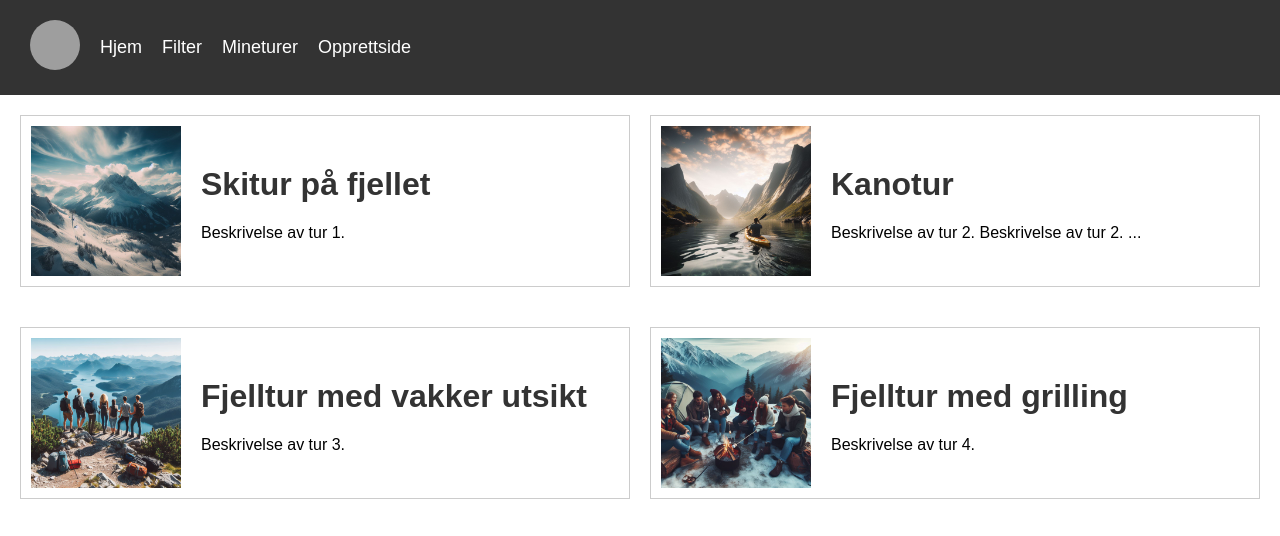
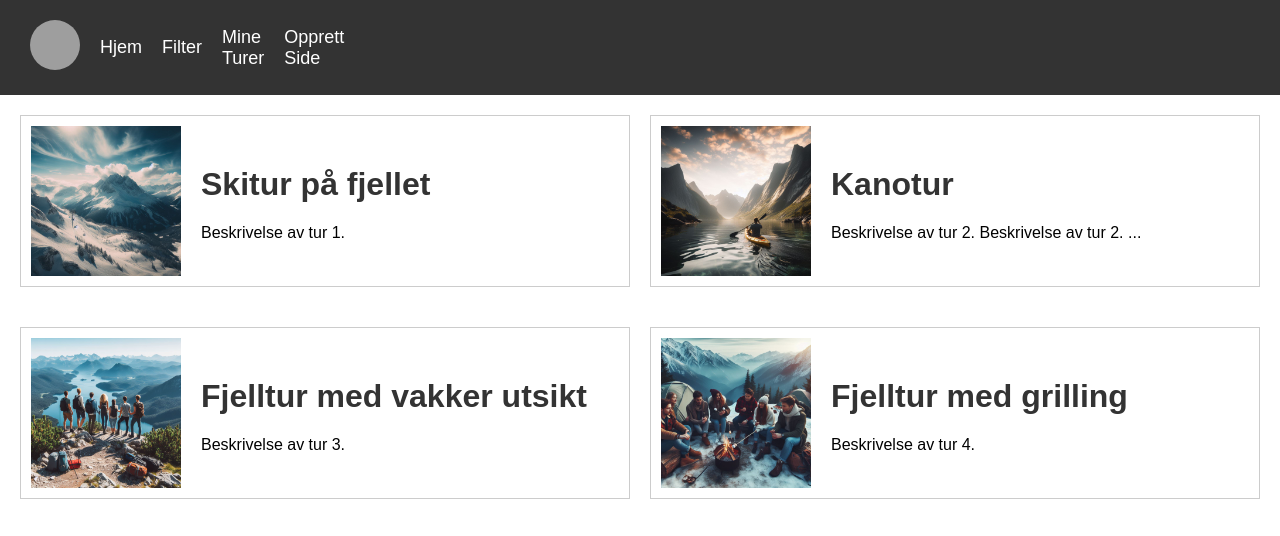
Before and after one commit to Andersm01/Gruppe20, a plain HTML site: page index.html in a window 1280 px wide. Drawn offline with Linux system fonts and the light colour scheme; grey boxes are pictures that could not be loaded.

Commit message:
nesten ferdig mangler bare opprettete turer css

```diff
--- a/index.html
+++ b/index.html
@@ -142,8 +142,8 @@
     <div class="navigation">
       <a href="index.html">Hjem</a>
       <a href="#">Filter</a>
-      <a href="mineturer.html">Mineturer</a>
-      <a href="opprettside.html">Opprettside</a>
+      <a href="mineturer.html">Mine Turer</a>
+      <a href="opprettside.html">Opprett Side</a>
     </div>
   </header>
 
```
